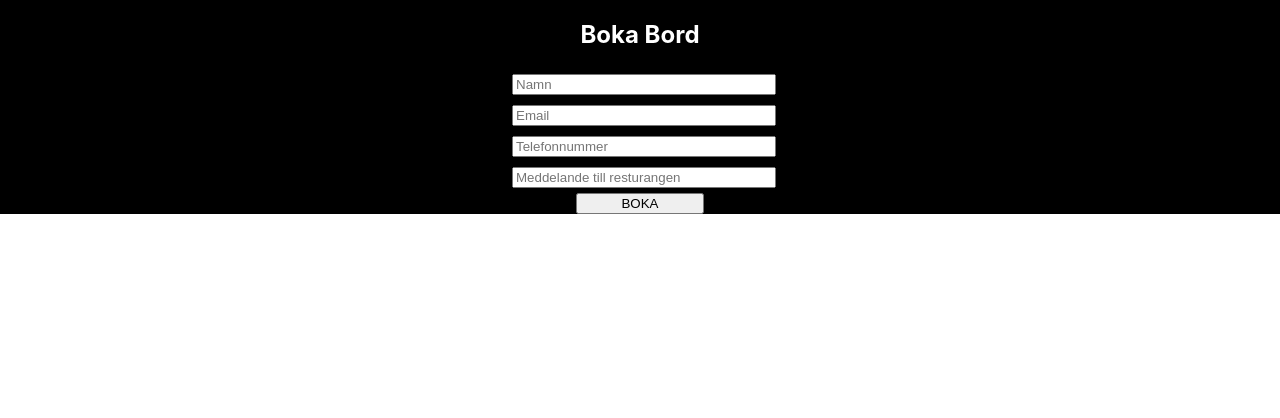
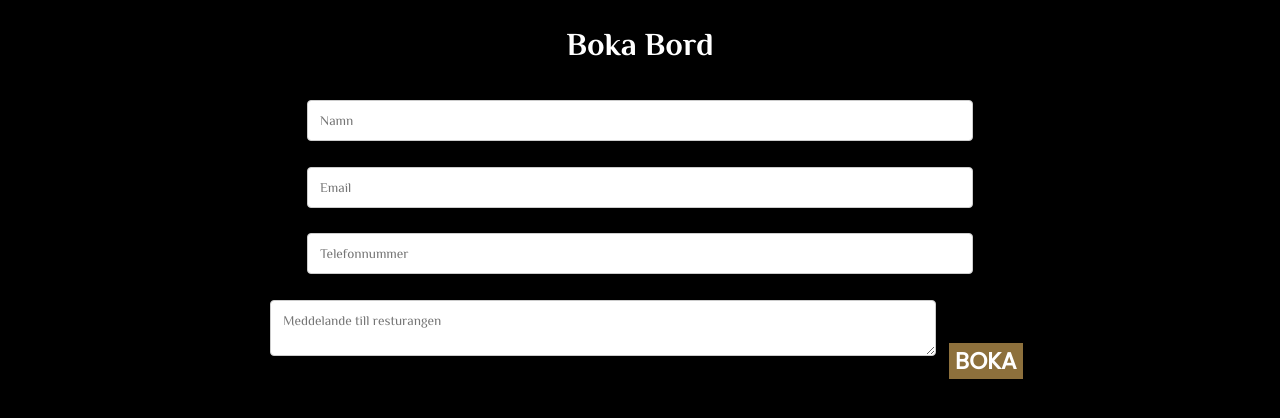
Before and after one commit to stefanhallberg123/Alviken-Frontend, a React (Create React App) app: page / in a window 1280 px wide. Shown: the top 418 px of the page. Built offline with nearby package versions, Linux system fonts and the light colour scheme.

Commit message:
adding some design to the form

```diff
--- a/src/components/formModal/FormModal.tsx
+++ b/src/components/formModal/FormModal.tsx
@@ -1,19 +1,32 @@
-import React from 'react'
-import "./formModal.scss"
+import React from "react";
+import "./formModal.scss";
 
 export default function Formmodal() {
-    return (
-        <div >
-            <form className="userForm">
+  return (
+    <div className="formDiv">
+      <form>
+        <h1>Boka Bord</h1>
 
-                <h2>Boka Bord</h2>
-                <input name="name" placeholder="Namn" type="text" />
-                <input name="email" placeholder="Email" type="text" />
-                <input name="phone" placeholder="Telefonnummer" type="text" />
-                <input name="comment" placeholder="Meddelande till resturangen" type="text" />
-                <button type="button">BOKA</button>
-
-            </form>
-        </div>
-    )
+        <input className="name" name="name" placeholder="Namn" type="text" />
+        <input
+          className="email"
+          name="email"
+          placeholder="Email"
+          type="email"
+        />
+        <input
+          className="phone"
+          name="phone"
+          placeholder="Telefonnummer"
+          type="number"
+        />
+        <textarea
+          className="comment"
+          name="comment"
+          placeholder="Meddelande till resturangen"
+        />
+        <button type="button">BOKA</button>
+      </form>
+    </div>
+  );
 }
--- a/src/components/formModal/formModal.scss
+++ b/src/components/formModal/formModal.scss
@@ -1,20 +1,51 @@
-.userForm {
-background-color: black;
-  display: flex;
-  flex-flow: row wrap;
-  color: white;
-  flex-direction: column;
-  align-items: stretch;
+@import url("https://fonts.googleapis.com/css2?family=Philosopher:wght@700&display=swap");
+@import url("https://fonts.googleapis.com/css2?family=Philosopher&display=swap");
+@import url("https://fonts.googleapis.com/css2?family=Poppins&display=swap");
+html {
   width: 100%;
-
-  input {
-       vertical-align: middle;
-       margin: 5px 10px 5px 0;
-      width: 20%;
-      margin-left: 40%;
+  height: 100%;
+  background-color: black;
+  text-align: center;
+  box-sizing: border-box;
+  form {
+    width: 100%;
+    margin-left: auto;
+    margin-right: auto;
+    display: inline-block;
+    h1 {
+      color: white;
+      font-family: "Philosopher";
+      font-style: normal;
+      font-weight: bold;
+      margin: 2%;
+    }
+    input {
+      font-family: "Philosopher";
+      width: 50%;
+      padding: 12px;
+      border: 1px solid #ccc;
+      border-radius: 4px;
+      resize: vertical;
+      margin: 1%;
+    }
+    textarea {
+      font-family: "Philosopher";
+      width: 50%;
+      padding: 12px;
+      border: 1px solid #ccc;
+      border-radius: 4px;
+      resize: vertical;
+      margin: 1%;
     }
     button {
-        width: 10%;
-        margin-left: 45%;
+      background: #8d703c;
+      font-family: "Poppins";
+      font-style: normal;
+      font-weight: 800;
+      font-size: 23px;
+      line-height: 34px;
+      color: #ffffff;
+      border: none;
     }
+  }
 }
```
